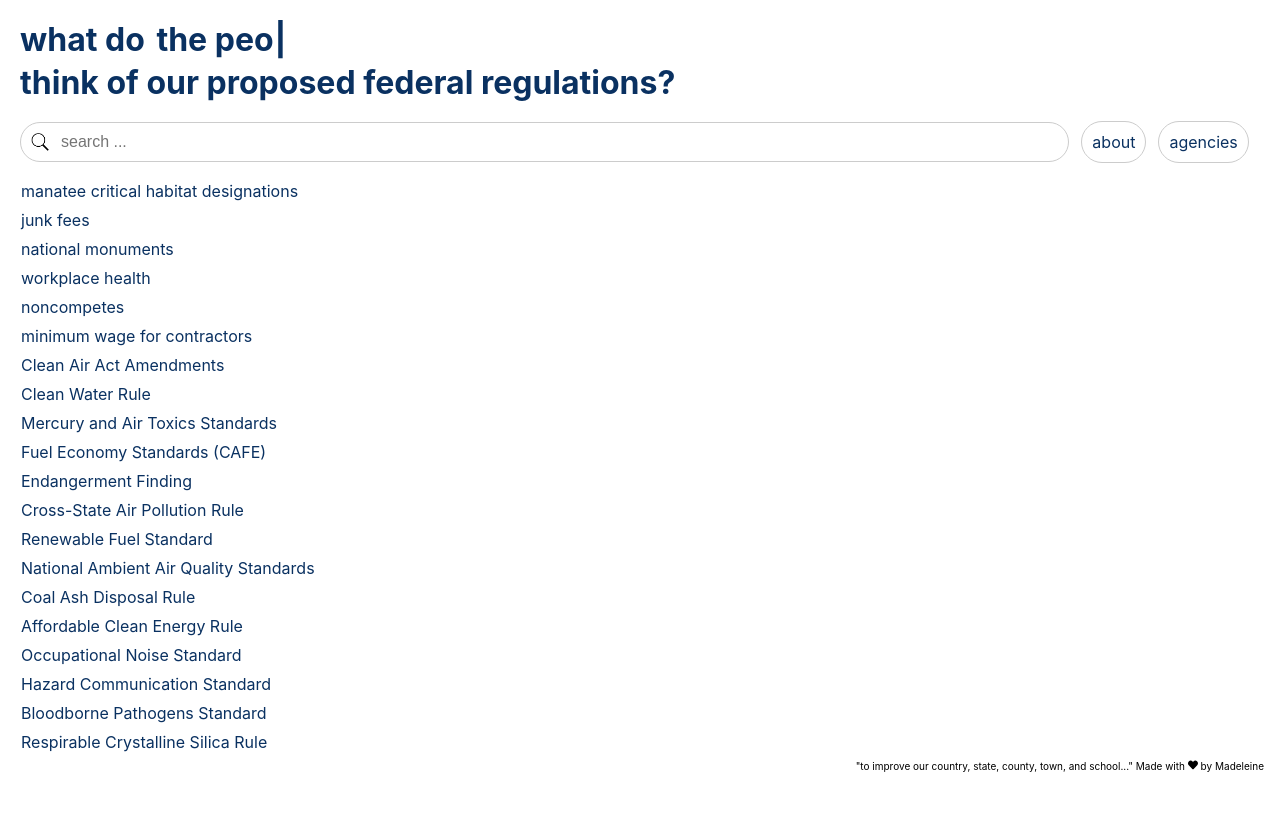
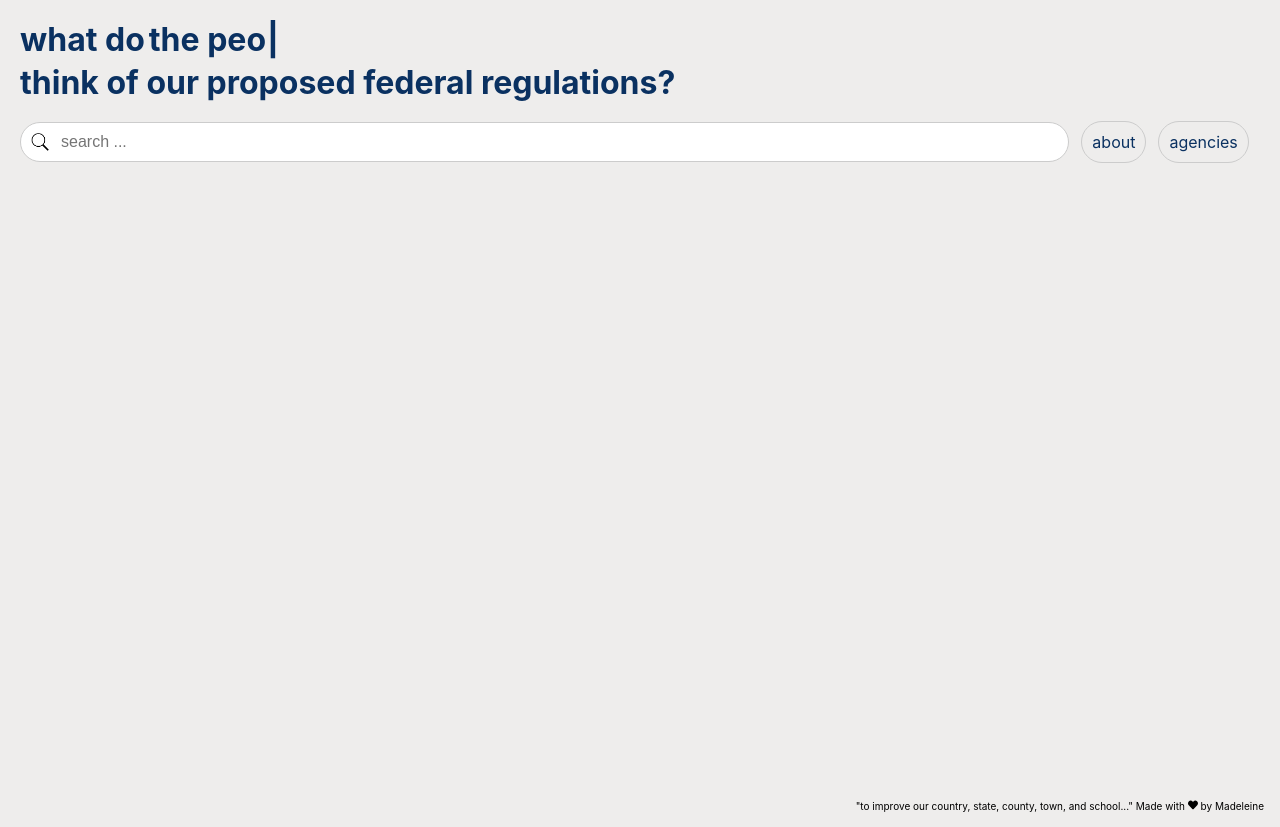
Before and after one commit to iamalivetoday/fed_reg_viz, a React (Create React App) app in the folder regulations-frontend/: page / in a window 1280 px wide. Shown: the top 827 px of the page. Before the commit the page ends 800 px from the top, so only its background shows below. Built offline with nearby package versions, Linux system fonts and the light colour scheme.

Commit message:
frontend changes

```diff
--- a/regulations-frontend/src/App.css
+++ b/regulations-frontend/src/App.css
@@ -1,6 +1,6 @@
 .App {
   text-align: center;
-  background: white;
+  background-color: #EEEDEC;
 
 }
 
@@ -16,7 +16,6 @@
 }
 
 .App-header {
-  background: #white;
   display: flex;
   flex-direction: column;
   align-items: center;
--- a/regulations-frontend/src/index.css
+++ b/regulations-frontend/src/index.css
@@ -1,6 +1,6 @@
 body {
   margin: 0;
-  background: white;
+  background: #EEEDEC;
   font-family: -apple-system, BlinkMacSystemFont, 'Segoe UI', 'Roboto', 'Oxygen',
     'Ubuntu', 'Cantarell', 'Fira Sans', 'Droid Sans', 'Helvetica Neue',
     sans-serif;
--- a/regulations-frontend/src/pages/HomePage.js
+++ b/regulations-frontend/src/pages/HomePage.js
@@ -10,7 +10,7 @@ const HomePageContainer = styled.div`
   flex-direction: column;
   align-items: flex-start;
   justify-content: start;
-  height: 90vh;
+  height: 95vh;
   width: 100%;
   overflow: hidden;
   position: relative;
@@ -31,8 +31,7 @@ const HorizontalText = styled.div`
 
 const TypewriterWrapper = styled.span`
   margin-left: 4px;
-  color: ${(props) => (props.isHovered ? '#550000' : '#0A3161')};
-  font-style: ${(props) => (props.isHovered ? 'italic' : 'normal')};
+  color: #0A3161;
   cursor: pointer;
 
 `;
@@ -125,15 +124,15 @@ const HomePage = () => {
   };
 
   const regulations = [
-    { image: ManateeImage, title: "manatee critical habitat designations", link: "https://www.regulations.gov/docket/FWS-R4-ES-2024-0073" },
+    { image: ManateeImage, title: "critical habitat designations", link: "https://www.regulations.gov/docket/FWS-R4-ES-2024-0073" },
     { image: ManateeImage, title: "junk fees", link: "https://www.regulations.gov/document/FTC-2023-0064-0001" },
     { image: ManateeImage, title: "national monuments", link: "https://www.regulations.gov/document/DOI-2017-0002-0001" },
     { image: ManateeImage, title: "workplace health", link: "https://www.regulations.gov/document/OSHA-2021-0009-4761" },
     { image: ManateeImage, title: "noncompetes", link: "https://www.regulations.gov/docket/FTC-2023-0007" },
     { image: ManateeImage, title: "minimum wage for contractors", link: "https://www.regulations.gov/document/DOL_FRDOC_0001-0343" },
-    { image: ManateeImage, title: "Clean Air Act Amendments", link: "https://www.google.com" },
-    { image: ManateeImage, title: "Clean Water Rule", link: "https://www.google.com" },
-    { image: ManateeImage, title: "Mercury and Air Toxics Standards", link: "https://www.google.com" },
+    { image: ManateeImage, title: "net neutrality", link: "https://www.google.com" },
+    { image: ManateeImage, title: "clean water", link: "https://www.google.com" },
+    { image: ManateeImage, title: "fair housing accessibility", link: "https://www.google.com" },
     { image: ManateeImage, title: "Fuel Economy Standards (CAFE)", link: "https://www.google.com" },
     { image: ManateeImage, title: "Endangerment Finding", link: "https://www.google.com" },
     { image: ManateeImage, title: "Cross-State Air Pollution Rule", link: "https://www.google.com" },
@@ -183,16 +182,13 @@ const HomePage = () => {
   return (
     <HomePageContainer>
       <HorizontalText>
-        what do&nbsp;
+        what do
         <TypewriterWrapper
           onMouseEnter={handleMouseEnter}
           onMouseLeave={handleMouseLeave}
           isHovered={hovered}
         >
-          {hovered ? (
-            <span>you</span>
-          ) : (
-            <Typewriter
+          <Typewriter
               options={{
                 strings: typewriterStrings,
                 autoStart: true,
@@ -202,8 +198,7 @@ const HomePage = () => {
                 pauseFor: 1000,
               }}
             />
-          )}
-        </TypewriterWrapper>{' '}
+        </TypewriterWrapper>
       </HorizontalText>
       <HorizontalText>think of our proposed federal regulations?</HorizontalText>
 
@@ -219,21 +214,6 @@ const HomePage = () => {
           <NavItem to="/agencies" activeClassName="active">agencies</NavItem>
         </RightContainer>
       </Navbar>
-
-
-      <TableContainer>
-        <tbody>
-          {regulations.map((regulation, index) => (
-            <tr key={index}>
-              <td>
-                <a href={regulation.link} target="_blank" rel="noopener noreferrer">
-                  {regulation.title}
-                </a>
-              </td>
-            </tr>
-          ))}
-        </tbody>
-      </TableContainer>
     </HomePageContainer>
   );
 };
--- a/regulations-frontend/src/pages/SearchPage.js
+++ b/regulations-frontend/src/pages/SearchPage.js
@@ -1,6 +1,7 @@
 import React, { useEffect, useState } from 'react';
 import { useNavigate, useParams } from 'react-router-dom';
 import styled from 'styled-components';
+import SearchBar from '../components/SearchBar';
 
 const ContentSection = styled.section`
   color: black;
@@ -12,7 +13,7 @@ const ContentSection = styled.section`
 
 const HeaderSection = styled.section`
   display: flex;
-  flex-direction: row;
+  flex-direction: column;
 `;
 
 const StyledTable = styled.table`
@@ -37,56 +38,11 @@ const LoadingMessage = styled.div`
   margin-top: 20px;
 `;
 
-const SearchContainer = styled.div`
-  display: flex;
-  align-items: center;
-  gap: 10px; /* Adds space between input and button */
-`;
-
-const SearchInput = styled.input`
-  padding: 10px;
-  border: 1px solid #ccc;
-  border-radius: 25px;
-  font-size: 16px;
-  margin-left: 20px;
-  flex-grow: 1; /* Allows input to take up available space */
-  transition: all 0.3s ease;
-
-  &:focus {
-    outline: none;
-    border-color: #0A3161;
-    box-shadow: 0 0 8px rgba(10, 49, 97, 0.5);
-  }
-`;
-
-const SearchButton = styled.button`
-  padding: 10px 20px;
-  border: 1px solid #ccc;
-  border-radius: 25px;
-  background-color: #0A3161;
-  color: white;
-  font-size: 16px;
-  font-weight: bold;
-  cursor: pointer;
-  transition: all 0.3s ease;
-
-  &:hover {
-    background-color: #0d47a1; /* Slightly darker blue */
-    box-shadow: 0 0 8px rgba(10, 49, 97, 0.5);
-  }
-
-  &:focus {
-    outline: none;
-    border-color: #0A3161;
-  }
-`;
-
 
 const SearchPage = () => {
   const { term } = useParams(); // Retrieve the term from the URL
   const [searchResults, setSearchResults] = useState([]);
   const [isLoading, setIsLoading] = useState(false);
-  const [searchTerm, setSearchTerm] = useState('');
   const navigate = useNavigate();
 
 
@@ -119,17 +75,7 @@ const SearchPage = () => {
     <ContentSection>
       <HeaderSection>
         <h1 style={{marginBottom:'10px'}}>search for: {term}</h1>
-        <div>
-          <SearchContainer>
-              <SearchInput
-              type="text"
-              value={searchTerm}
-              onChange={(e) => setSearchTerm(e.target.value)}
-              placeholder="search for .."
-            />
-            <SearchButton onClick={() => navigate(`/search/${searchTerm}`)}>search</SearchButton>
-          </SearchContainer>
-        </div>
+        <SearchBar/>
       </HeaderSection>
 
       {isLoading ? (
```
